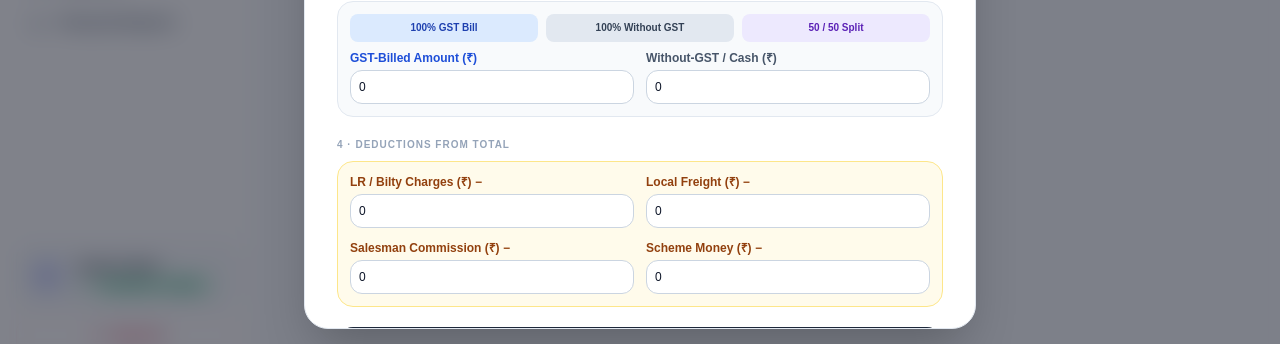
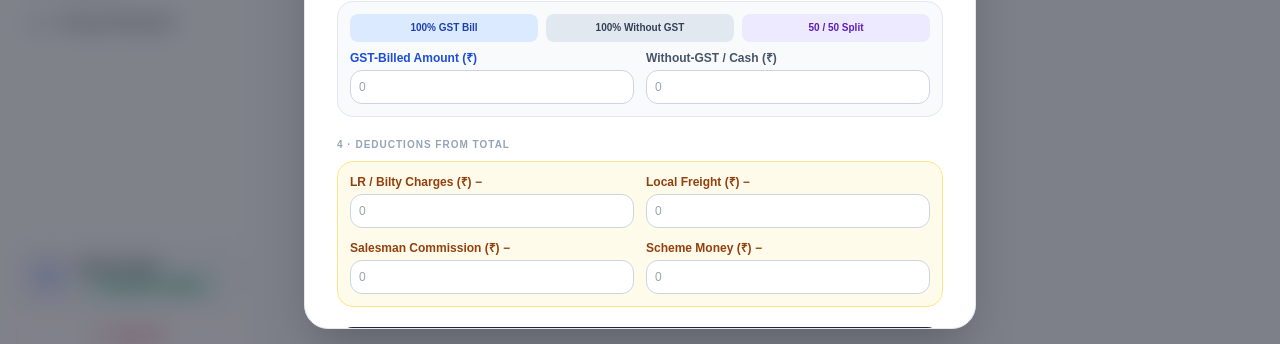
Before and after one commit to JatinDhawad/VyaparOne, a Next.js app in the folder frontend/: page /sales in a window 1280 px wide. Both pictures are taken after a click on the button "New Sales Invoice". Shown: the part 431-775 px from the top of the page. Built offline with nearby package versions, Linux system fonts and the light colour scheme; no server answers.

Commit message:
fix: remove 0 default values and number spinners in Sales and Purchase modals (empty inputs with placeholder)

```diff
--- a/frontend/app/purchases/page.tsx
+++ b/frontend/app/purchases/page.tsx
@@ -46,15 +46,15 @@ export default function PurchasesPage() {
   const [invoiceDate, setInvoiceDate] = useState(new Date().toISOString().split('T')[0]);
 
   // Itemized Expenses & Deductions
-  const [lrCharges, setLrCharges] = useState('0.00');
-  const [localFreight, setLocalFreight] = useState('0.00');
-  const [salesmanExpense, setSalesmanExpense] = useState('0.00');
-  const [schemeMoney, setSchemeMoney] = useState('0.00');
-  const [discountDeduction, setDiscountDeduction] = useState('0.00');
+  const [lrCharges, setLrCharges] = useState('');
+  const [localFreight, setLocalFreight] = useState('');
+  const [salesmanExpense, setSalesmanExpense] = useState('');
+  const [schemeMoney, setSchemeMoney] = useState('');
+  const [discountDeduction, setDiscountDeduction] = useState('');
 
   // Unbilled & Payment Given
-  const [unbilledNonGst, setUnbilledNonGst] = useState('0.00');
-  const [amountPaid, setAmountPaid] = useState('0.00');
+  const [unbilledNonGst, setUnbilledNonGst] = useState('');
+  const [amountPaid, setAmountPaid] = useState('');
   const [notes, setNotes] = useState('');
 
   // Item Add State
@@ -62,8 +62,8 @@ export default function PurchasesPage() {
   const [productName, setProductName] = useState('');
   const [hsnCode, setHsnCode] = useState('');
   const [unit, setUnit] = useState('BAG');
-  const [billedQty, setBilledQty] = useState('5');
-  const [unitPrice, setUnitPrice] = useState('4800.00');
+  const [billedQty, setBilledQty] = useState('');
+  const [unitPrice, setUnitPrice] = useState('');
   const [gstRate, setGstRate] = useState('5.00');
 
   // Items Array
@@ -100,24 +100,24 @@ export default function PurchasesPage() {
   });
 
   // Edit purchase bill fields only (no stock re-processing)
-  const [editLr, setEditLr]                   = useState('0');
-  const [editFreight, setEditFreight]         = useState('0');
-  const [editSalesmanExp, setEditSalesmanExp] = useState('0');
-  const [editScheme, setEditScheme]           = useState('0');
-  const [editDiscount, setEditDiscount]       = useState('0');
-  const [editUnbilled, setEditUnbilled]       = useState('0');
-  const [editAmountPaid, setEditAmountPaid]   = useState('0');
+  const [editLr, setEditLr]                   = useState('');
+  const [editFreight, setEditFreight]         = useState('');
+  const [editSalesmanExp, setEditSalesmanExp] = useState('');
+  const [editScheme, setEditScheme]           = useState('');
+  const [editDiscount, setEditDiscount]       = useState('');
+  const [editUnbilled, setEditUnbilled]       = useState('');
+  const [editAmountPaid, setEditAmountPaid]   = useState('');
   const [editNotes, setEditNotes]             = useState('');
 
   const openEditInvoice = (inv: any) => {
     setEditInvoice(inv);
-    setEditLr(String(inv.lr_charges || 0));
-    setEditFreight(String(inv.local_freight || 0));
-    setEditSalesmanExp(String(inv.salesman_expense || 0));
-    setEditScheme(String(inv.scheme_money || 0));
-    setEditDiscount(String(inv.discount_deduction || 0));
-    setEditUnbilled(String(inv.unbilled_nongst_amount || 0));
-    setEditAmountPaid(String(inv.amount_paid || 0));
+    setEditLr(inv.lr_charges ? String(inv.lr_charges) : '');
+    setEditFreight(inv.local_freight ? String(inv.local_freight) : '');
+    setEditSalesmanExp(inv.salesman_expense ? String(inv.salesman_expense) : '');
+    setEditScheme(inv.scheme_money ? String(inv.scheme_money) : '');
+    setEditDiscount(inv.discount_deduction ? String(inv.discount_deduction) : '');
+    setEditUnbilled(inv.unbilled_nongst_amount ? String(inv.unbilled_nongst_amount) : '');
+    setEditAmountPaid(inv.amount_paid ? String(inv.amount_paid) : '');
     setEditNotes(inv.notes || '');
     setEditError('');
   };
@@ -137,21 +137,21 @@ export default function PurchasesPage() {
     setInvoiceNumber('');
     setSupplierId('');
     setInvoiceDate(new Date().toISOString().split('T')[0]);
-    setLrCharges('0.00');
-    setLocalFreight('0.00');
-    setSalesmanExpense('0.00');
-    setSchemeMoney('0.00');
-    setDiscountDeduction('0.00');
-    setUnbilledNonGst('0.00');
-    setAmountPaid('0.00');
+    setLrCharges('');
+    setLocalFreight('');
+    setSalesmanExpense('');
+    setSchemeMoney('');
+    setDiscountDeduction('');
+    setUnbilledNonGst('');
+    setAmountPaid('');
     setNotes('');
     setItems([]);
     setSelectedProduct('');
     setProductName('');
     setHsnCode('');
     setUnit('BAG');
-    setBilledQty('5');
-    setUnitPrice('4800.00');
+    setBilledQty('');
+    setUnitPrice('');
     setGstRate('5.00');
     setFormError('');
   };
@@ -725,7 +725,7 @@ export default function PurchasesPage() {
               <div className="col-span-6 md:col-span-2">
                 <label className="block text-xs font-bold text-slate-700 mb-1.5">Quantity & Unit</label>
                 <div className="flex gap-1.5">
-                  <input type="number" placeholder="5" value={billedQty} onChange={(e) => setBilledQty(e.target.value)} className="w-full glass-input p-3 rounded-2xl font-extrabold text-xs" />
+                  <input type="text" inputMode="decimal" placeholder="1" value={billedQty} onChange={(e) => setBilledQty(e.target.value)} className="w-full glass-input p-3 rounded-2xl font-extrabold text-xs" />
                   <select value={unit} onChange={(e) => setUnit(e.target.value)} className="glass-input p-3 rounded-2xl bg-white text-xs font-extrabold">
                     <option value="BAG">BAG</option>
                     <option value="BOX">BOX</option>
@@ -737,7 +737,7 @@ export default function PurchasesPage() {
 
               <div className="col-span-6 md:col-span-2">
                 <label className="block text-xs font-bold text-slate-700 mb-1.5">Rate / Unit (₹)</label>
-                <input type="number" step="0.01" placeholder="4800.00" value={unitPrice} onChange={(e) => setUnitPrice(e.target.value)} className="w-full glass-input p-3 rounded-2xl font-extrabold text-xs text-slate-900" />
+                <input type="text" inputMode="decimal" placeholder="0.00" value={unitPrice} onChange={(e) => setUnitPrice(e.target.value)} className="w-full glass-input p-3 rounded-2xl font-extrabold text-xs text-slate-900" />
               </div>
 
               <div className="col-span-6 md:col-span-1">
@@ -816,23 +816,23 @@ export default function PurchasesPage() {
               <div className="space-y-1.5 pt-1 border-t border-indigo-100">
                 <div className="flex justify-between items-center text-slate-700">
                   <span>LR Charges:</span>
-                  <input type="number" step="0.01" value={lrCharges} onChange={(e) => setLrCharges(e.target.value)} className="w-24 glass-input p-1 rounded-lg text-right font-bold text-xs text-indigo-900" />
+                  <input type="text" inputMode="decimal" placeholder="0" value={lrCharges} onChange={(e) => setLrCharges(e.target.value)} className="w-24 glass-input p-1 rounded-lg text-right font-bold text-xs text-indigo-900" />
                 </div>
                 <div className="flex justify-between items-center text-slate-700">
                   <span>Local Freight:</span>
-                  <input type="number" step="0.01" value={localFreight} onChange={(e) => setLocalFreight(e.target.value)} className="w-24 glass-input p-1 rounded-lg text-right font-bold text-xs text-indigo-900" />
+                  <input type="text" inputMode="decimal" placeholder="0" value={localFreight} onChange={(e) => setLocalFreight(e.target.value)} className="w-24 glass-input p-1 rounded-lg text-right font-bold text-xs text-indigo-900" />
                 </div>
                 <div className="flex justify-between items-center text-slate-700">
                   <span>Salesman Expense:</span>
-                  <input type="number" step="0.01" value={salesmanExpense} onChange={(e) => setSalesmanExpense(e.target.value)} className="w-24 glass-input p-1 rounded-lg text-right font-bold text-xs text-emerald-700" />
+                  <input type="text" inputMode="decimal" placeholder="0" value={salesmanExpense} onChange={(e) => setSalesmanExpense(e.target.value)} className="w-24 glass-input p-1 rounded-lg text-right font-bold text-xs text-emerald-700" />
                 </div>
                 <div className="flex justify-between items-center text-slate-700">
                   <span>Scheme Money:</span>
-                  <input type="number" step="0.01" value={schemeMoney} onChange={(e) => setSchemeMoney(e.target.value)} className="w-24 glass-input p-1 rounded-lg text-right font-bold text-xs text-emerald-700" />
+                  <input type="text" inputMode="decimal" placeholder="0" value={schemeMoney} onChange={(e) => setSchemeMoney(e.target.value)} className="w-24 glass-input p-1 rounded-lg text-right font-bold text-xs text-emerald-700" />
                 </div>
                 <div className="flex justify-between items-center text-slate-700">
                   <span>Discount Deduction (-):</span>
-                  <input type="number" step="0.01" value={discountDeduction} onChange={(e) => setDiscountDeduction(e.target.value)} className="w-24 glass-input p-1 rounded-lg text-right font-bold text-xs text-emerald-700" />
+                  <input type="text" inputMode="decimal" placeholder="0" value={discountDeduction} onChange={(e) => setDiscountDeduction(e.target.value)} className="w-24 glass-input p-1 rounded-lg text-right font-bold text-xs text-emerald-700" />
                 </div>
               </div>
 
@@ -854,7 +854,7 @@ export default function PurchasesPage() {
 
                 <div>
                   <label className="block font-bold text-amber-950 mb-1">Unbilled Amount (₹)</label>
-                  <input type="number" step="0.01" value={unbilledNonGst} onChange={(e) => setUnbilledNonGst(e.target.value)} className="w-full glass-input p-2.5 rounded-xl text-amber-950 font-extrabold text-sm border-amber-300" />
+                  <input type="text" inputMode="decimal" placeholder="0.00" value={unbilledNonGst} onChange={(e) => setUnbilledNonGst(e.target.value)} className="w-full glass-input p-2.5 rounded-xl text-amber-950 font-extrabold text-sm border-amber-300" />
                 </div>
               </div>
 
@@ -874,7 +874,7 @@ export default function PurchasesPage() {
 
                 <div>
                   <label className="block font-bold text-slate-800 mb-1">Amount Paid (₹)</label>
-                  <input type="number" step="0.01" value={amountPaid} onChange={(e) => setAmountPaid(e.target.value)} placeholder="0.00" className="w-full glass-input p-2.5 rounded-xl text-emerald-800 font-extrabold text-sm border-emerald-300" />
+                  <input type="text" inputMode="decimal" placeholder="0.00" value={amountPaid} onChange={(e) => setAmountPaid(e.target.value)} className="w-full glass-input p-2.5 rounded-xl text-emerald-800 font-extrabold text-sm border-emerald-300" />
                 </div>
               </div>
 
@@ -919,32 +919,32 @@ export default function PurchasesPage() {
             <div className="grid grid-cols-2 gap-3">
               <div>
                 <label className="font-bold text-slate-600 block mb-1">LR / Bilty Charges (₹)</label>
-                <input type="number" step="0.01" value={editLr} onChange={(e) => setEditLr(e.target.value)} className="glass-input w-full p-2.5 rounded-xl" min="0" />
+                <input type="text" inputMode="decimal" placeholder="0" value={editLr} onChange={(e) => setEditLr(e.target.value)} className="glass-input w-full p-2.5 rounded-xl" />
               </div>
               <div>
                 <label className="font-bold text-slate-600 block mb-1">Local Freight (₹)</label>
-                <input type="number" step="0.01" value={editFreight} onChange={(e) => setEditFreight(e.target.value)} className="glass-input w-full p-2.5 rounded-xl" min="0" />
+                <input type="text" inputMode="decimal" placeholder="0" value={editFreight} onChange={(e) => setEditFreight(e.target.value)} className="glass-input w-full p-2.5 rounded-xl" />
               </div>
               <div>
                 <label className="font-bold text-emerald-700 block mb-1">Salesman Expense (₹) −</label>
-                <input type="number" step="0.01" value={editSalesmanExp} onChange={(e) => setEditSalesmanExp(e.target.value)} className="glass-input w-full p-2.5 rounded-xl" min="0" />
+                <input type="text" inputMode="decimal" placeholder="0" value={editSalesmanExp} onChange={(e) => setEditSalesmanExp(e.target.value)} className="glass-input w-full p-2.5 rounded-xl" />
               </div>
               <div>
                 <label className="font-bold text-emerald-700 block mb-1">Scheme Money (₹) −</label>
-                <input type="number" step="0.01" value={editScheme} onChange={(e) => setEditScheme(e.target.value)} className="glass-input w-full p-2.5 rounded-xl" min="0" />
+                <input type="text" inputMode="decimal" placeholder="0" value={editScheme} onChange={(e) => setEditScheme(e.target.value)} className="glass-input w-full p-2.5 rounded-xl" />
               </div>
               <div>
                 <label className="font-bold text-emerald-700 block mb-1">Discount Deduction (₹) −</label>
-                <input type="number" step="0.01" value={editDiscount} onChange={(e) => setEditDiscount(e.target.value)} className="glass-input w-full p-2.5 rounded-xl" min="0" />
+                <input type="text" inputMode="decimal" placeholder="0" value={editDiscount} onChange={(e) => setEditDiscount(e.target.value)} className="glass-input w-full p-2.5 rounded-xl" />
               </div>
               <div>
                 <label className="font-bold text-amber-700 block mb-1">Unbilled Non-GST Amount (₹)</label>
-                <input type="number" step="0.01" value={editUnbilled} onChange={(e) => setEditUnbilled(e.target.value)} className="glass-input w-full p-2.5 rounded-xl" min="0" />
+                <input type="text" inputMode="decimal" placeholder="0" value={editUnbilled} onChange={(e) => setEditUnbilled(e.target.value)} className="glass-input w-full p-2.5 rounded-xl" />
               </div>
             </div>
             <div>
               <label className="font-bold text-slate-800 block mb-1">Amount Paid (₹)</label>
-              <input type="number" step="0.01" value={editAmountPaid} onChange={(e) => setEditAmountPaid(e.target.value)} className="glass-input w-full p-2.5 rounded-xl text-emerald-800 font-extrabold" min="0" />
+              <input type="text" inputMode="decimal" placeholder="0" value={editAmountPaid} onChange={(e) => setEditAmountPaid(e.target.value)} className="glass-input w-full p-2.5 rounded-xl text-emerald-800 font-extrabold" />
             </div>
             <div>
               <label className="font-bold text-slate-600 block mb-1">Notes</label>
--- a/frontend/app/sales/page.tsx
+++ b/frontend/app/sales/page.tsx
@@ -30,17 +30,17 @@ export default function SalesPage() {
   const [items, setItems]                     = useState<any[]>([]);
 
   // ── GST split (informational only) ───────────────────────────────────────
-  const [gstBilledAmount, setGstBilledAmount]     = useState('0');
-  const [withoutGstAmount, setWithoutGstAmount]   = useState('0');
+  const [gstBilledAmount, setGstBilledAmount]     = useState('');
+  const [withoutGstAmount, setWithoutGstAmount]   = useState('');
 
   // ── Deductions ───────────────────────────────────────────────────────────
-  const [lrCharges, setLrCharges]               = useState('0');
-  const [localFreight, setLocalFreight]         = useState('0');
-  const [salesmanComm, setSalesmanComm]         = useState('0');
-  const [schemeMoney, setSchemeMoney]           = useState('0');
+  const [lrCharges, setLrCharges]               = useState('');
+  const [localFreight, setLocalFreight]         = useState('');
+  const [salesmanComm, setSalesmanComm]         = useState('');
+  const [schemeMoney, setSchemeMoney]           = useState('');
 
   // ── Payment ──────────────────────────────────────────────────────────────
-  const [amountPaid, setAmountPaid]   = useState('0');
+  const [amountPaid, setAmountPaid]   = useState('');
   const [paymentMode, setPaymentMode] = useState('CASH');
   const [notes, setNotes]             = useState('');
 
@@ -114,9 +114,9 @@ export default function SalesPage() {
     setInvoiceNumber(''); setCustomerId(''); setLocation('');
     setSelectedProduct(''); setQty(''); setUnitPrice('');
     setItems([]);
-    setGstBilledAmount('0'); setWithoutGstAmount('0');
-    setLrCharges('0'); setLocalFreight('0'); setSalesmanComm('0'); setSchemeMoney('0');
-    setAmountPaid('0'); setPaymentMode('CASH'); setNotes('');
+    setGstBilledAmount(''); setWithoutGstAmount('');
+    setLrCharges(''); setLocalFreight(''); setSalesmanComm(''); setSchemeMoney('');
+    setAmountPaid(''); setPaymentMode('CASH'); setNotes('');
     setFormError('');
   };
 
@@ -147,8 +147,8 @@ export default function SalesPage() {
   // ── GST split quick-fill buttons ─────────────────────────────────────────
   const setGstSplit = (mode: 'full' | 'none' | 'half') => {
     const g = grossGoodsAmount;
-    if (mode === 'full')  { setGstBilledAmount(g.toFixed(2));         setWithoutGstAmount('0'); }
-    if (mode === 'none')  { setGstBilledAmount('0');                  setWithoutGstAmount(g.toFixed(2)); }
+    if (mode === 'full')  { setGstBilledAmount(g.toFixed(2));         setWithoutGstAmount(''); }
+    if (mode === 'none')  { setGstBilledAmount('');                  setWithoutGstAmount(g.toFixed(2)); }
     if (mode === 'half')  { setGstBilledAmount((g/2).toFixed(2));     setWithoutGstAmount((g/2).toFixed(2)); }
   };
 
@@ -327,20 +327,20 @@ export default function SalesPage() {
                   ))}
                 </select>
                 <input
-                  type="number"
+                  type="text" inputMode="decimal"
                   placeholder="Qty (PKT / BAG)"
                   value={qty}
                   onChange={(e) => setQty(e.target.value)}
                   className="glass-input p-2.5 rounded-xl"
-                  min="0"
+
                 />
                 <input
-                  type="number"
+                  type="text" inputMode="decimal"
                   placeholder="Rate per unit (₹) incl. GST"
                   value={unitPrice}
                   onChange={(e) => setUnitPrice(e.target.value)}
                   className="glass-input p-2.5 rounded-xl"
-                  min="0"
+
                 />
               </div>
               <button
@@ -405,15 +405,15 @@ export default function SalesPage() {
               <div className="grid grid-cols-2 gap-3">
                 <div>
                   <label className="font-bold text-blue-700 block mb-1">GST-Billed Amount (₹)</label>
-                  <input type="number" value={gstBilledAmount}
+                  <input type="text" inputMode="decimal" placeholder="0" value={gstBilledAmount}
                     onChange={(e) => setGstBilledAmount(e.target.value)}
-                    className="glass-input w-full p-2 rounded-xl" min="0" />
+                    className="glass-input w-full p-2 rounded-xl" />
                 </div>
                 <div>
                   <label className="font-bold text-slate-600 block mb-1">Without-GST / Cash (₹)</label>
-                  <input type="number" value={withoutGstAmount}
+                  <input type="text" inputMode="decimal" placeholder="0" value={withoutGstAmount}
                     onChange={(e) => setWithoutGstAmount(e.target.value)}
-                    className="glass-input w-full p-2 rounded-xl" min="0" />
+                    className="glass-input w-full p-2 rounded-xl" />
                 </div>
               </div>
             </div>
@@ -426,27 +426,27 @@ export default function SalesPage() {
               <div className="grid grid-cols-2 gap-3">
                 <div>
                   <label className="font-bold text-amber-800 block mb-1">LR / Bilty Charges (₹) −</label>
-                  <input type="number" value={lrCharges}
+                  <input type="text" inputMode="decimal" placeholder="0" value={lrCharges}
                     onChange={(e) => setLrCharges(e.target.value)}
-                    className="glass-input w-full p-2 rounded-xl" min="0" />
+                    className="glass-input w-full p-2 rounded-xl" />
                 </div>
                 <div>
                   <label className="font-bold text-amber-800 block mb-1">Local Freight (₹) −</label>
-                  <input type="number" value={localFreight}
+                  <input type="text" inputMode="decimal" placeholder="0" value={localFreight}
                     onChange={(e) => setLocalFreight(e.target.value)}
-                    className="glass-input w-full p-2 rounded-xl" min="0" />
+                    className="glass-input w-full p-2 rounded-xl" />
                 </div>
                 <div>
                   <label className="font-bold text-amber-800 block mb-1">Salesman Commission (₹) −</label>
-                  <input type="number" value={salesmanComm}
+                  <input type="text" inputMode="decimal" placeholder="0" value={salesmanComm}
                     onChange={(e) => setSalesmanComm(e.target.value)}
-                    className="glass-input w-full p-2 rounded-xl" min="0" />
+                    className="glass-input w-full p-2 rounded-xl" />
                 </div>
                 <div>
                   <label className="font-bold text-amber-800 block mb-1">Scheme Money (₹) −</label>
-                  <input type="number" value={schemeMoney}
+                  <input type="text" inputMode="decimal" placeholder="0" value={schemeMoney}
                     onChange={(e) => setSchemeMoney(e.target.value)}
-                    className="glass-input w-full p-2 rounded-xl" min="0" />
+                    className="glass-input w-full p-2 rounded-xl" />
                 </div>
               </div>
               {totalDeductions > 0 && (
@@ -479,11 +479,11 @@ export default function SalesPage() {
               <div>
                 <label className="font-bold text-slate-300 block mb-1">Payment Received (₹)</label>
                 <input
-                  type="number"
+                  type="text" inputMode="decimal"
                   value={amountPaid}
                   onChange={(e) => setAmountPaid(e.target.value)}
                   className="w-full p-2.5 rounded-xl bg-slate-700 border border-slate-600 text-white font-mono"
-                  min="0"
+
                 />
               </div>
               <div>
```
